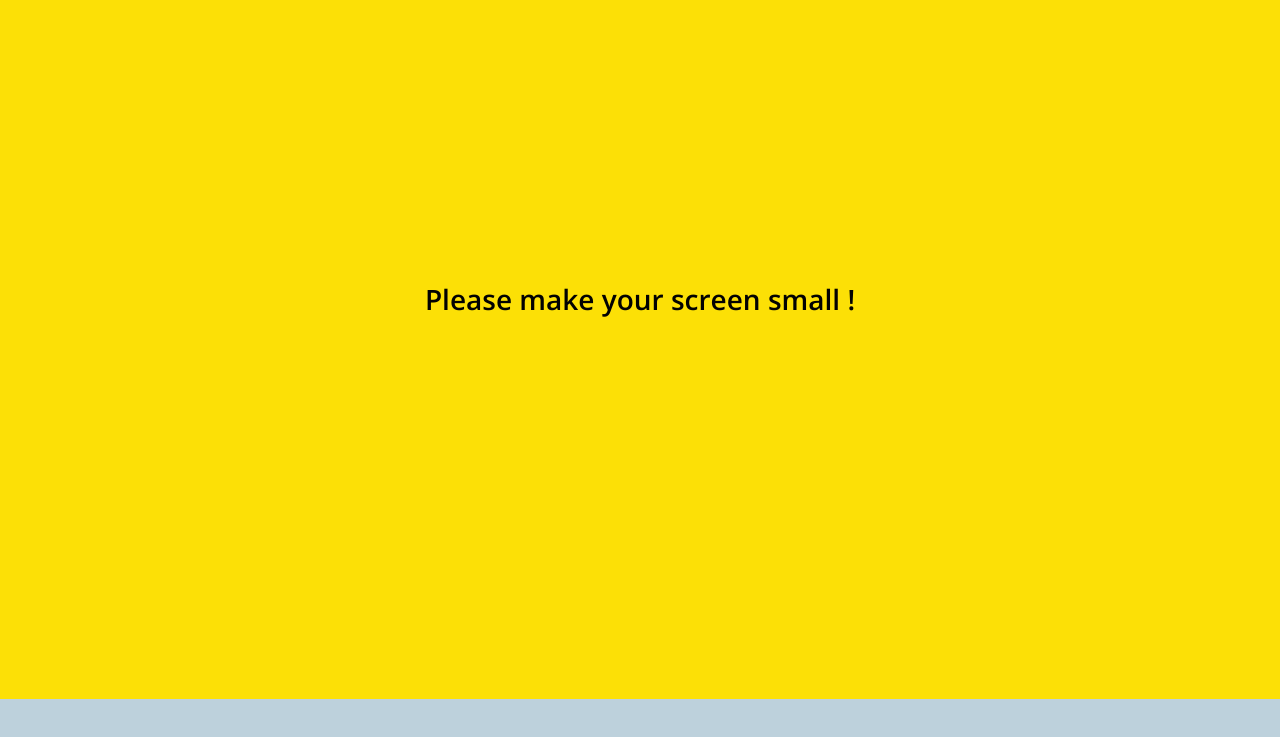
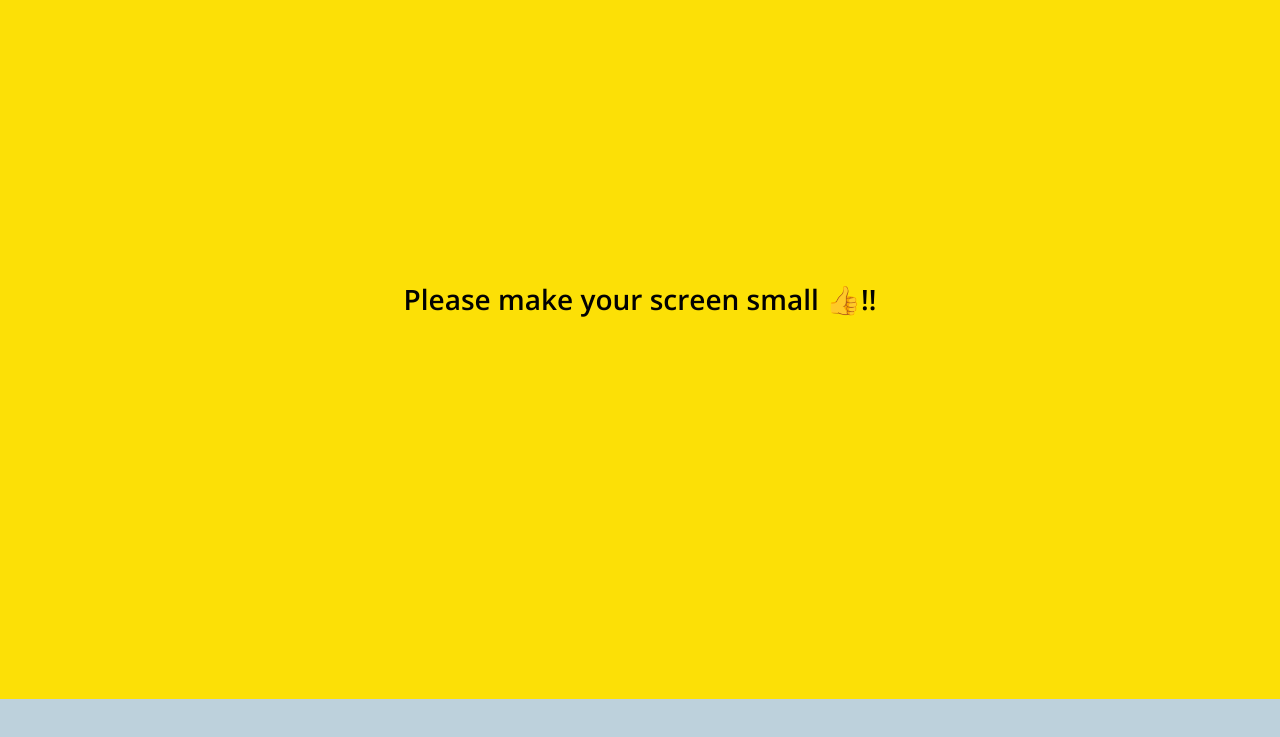
Before and after one commit to ffalswo2/kakao-clone-v2, a plain HTML site: page chat.html in a window 1280 px wide. Shown: the part 101-838 px from the top of the page. Drawn offline with nearby package versions, Linux system fonts and the light colour scheme.

Commit message:
added emoji
emoticon

```diff
--- a/chat.html
+++ b/chat.html
@@ -102,7 +102,7 @@
     </div>
     <div class="bigScreen">
       <span class="bigScreen__text">
-        Please make your screen small !
+        Please make your screen small 👍!!
       </span>
     </div>
   </body>
```
Also changed, not shown: find.html (+1 -1 lines), friends.html (+1 -1 lines), index.html (+1 -1 lines), more.html (+1 -1 lines), settings.html (+1 -1 lines).
